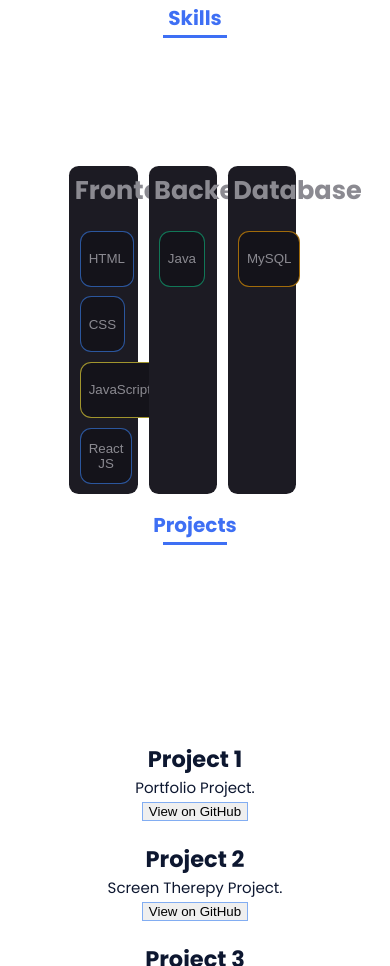
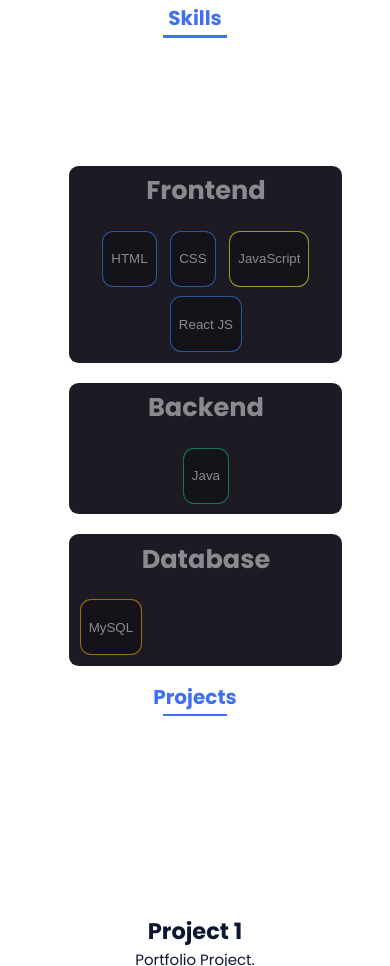
Before and after one commit to Shyamsundar0077/shyam-portfolio, a plain HTML site: page index.html in a window 390 px wide. Shown: the part 1222-2188 px from the top of the page. Drawn offline with nearby package versions, Linux system fonts and the light colour scheme; a script that the page names is missing.

Commit message:
Update protfoliostyle.css
updated css to make skills section wrap when we see on mobile view

```diff
--- a/protfoliostyle.css
+++ b/protfoliostyle.css
@@ -682,3 +682,28 @@ img {
     width: 450px;
   }
 }
+
+.skills {
+    display: flex;
+    justify-content: space-around;
+    flex-wrap: wrap; /* Allows items to wrap on smaller screens */
+    gap: 20px; /* Adds space between elements */
+}
+
+.skill-name {
+    flex: 1;
+    min-width: 250px; /* Ensures the sections don’t shrink too much */
+    text-align: center;
+}
+
+/* Media query for mobile screens */
+@media screen and (max-width: 768px) {
+    .skills {
+        flex-direction: column; /* Stacks items vertically */
+        align-items: center;
+    }
+
+    .skill-name {
+        width: 100%; /* Makes each section take full width */
+    }
+}
```
